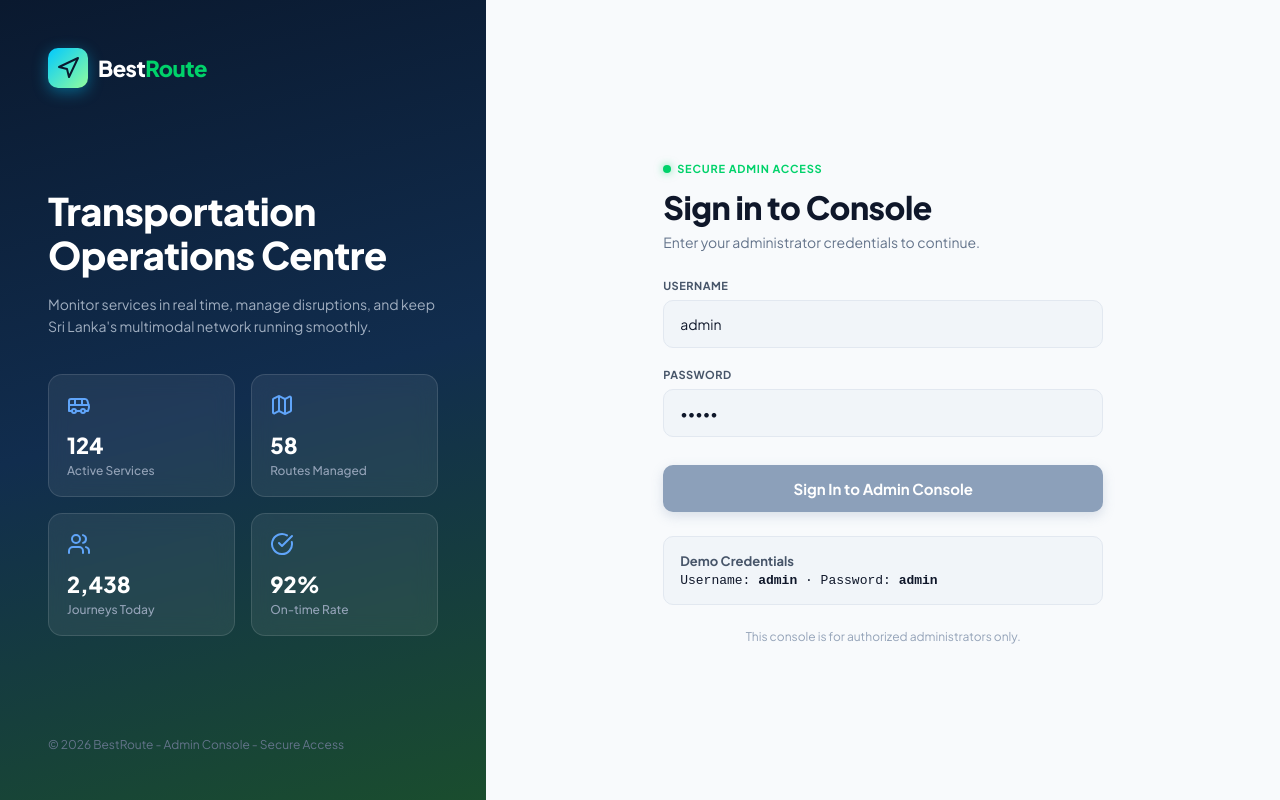
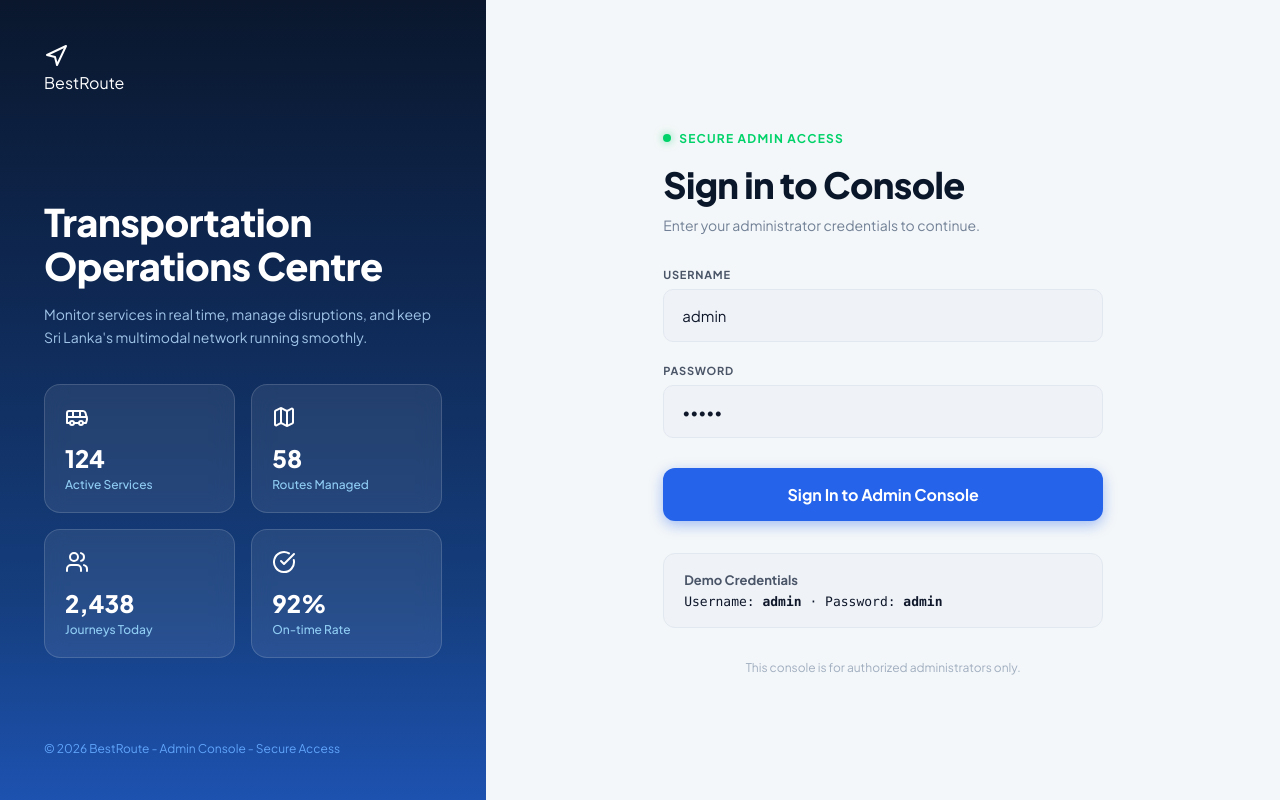
Before and after one commit to codesplash26-hackathon/codecrushers, a React (Vite) app in the folder admin-dashboard/: page / in a window 1280 px wide. Built offline with nearby package versions, Linux system fonts and the light colour scheme.

Commit message:
Update App.css

```diff
--- a/admin-dashboard/src/App.css
+++ b/admin-dashboard/src/App.css
@@ -20,9 +20,9 @@
 /* Left Hero Banner */
 .login-hero {
   flex: 0 0 38%;
-  background: linear-gradient(165deg, #0A192F 0%, #112D4E 50%, #1A4D2E 100%);
+  background: linear-gradient(180deg, #0A172D 0%, #0F2A57 40%, #153E7E 75%, #1D52B0 100%);
   color: #FFFFFF;
-  padding: 48px;
+  padding: 44px;
   display: flex;
   flex-direction: column;
   justify-content: space-between;
@@ -32,38 +32,7 @@
 .login-hero-header {
   display: flex;
   align-items: center;
-  gap: 12px;
-}
-
-.login-logo {
-  display: flex;
-  align-items: center;
-  gap: 10px;
-}
-
-.login-logo-icon {
-  width: 40px;
-  height: 40px;
-  background: linear-gradient(135deg, #00C9FF, #92FE9D);
-  border-radius: 10px;
-  display: flex;
-  align-items: center;
-  justify-content: center;
-  color: #0A192F;
-  font-weight: 800;
-  font-size: 20px;
-  box-shadow: 0 4px 15px rgba(0, 201, 255, 0.4);
-}
-
-.login-logo-text {
-  font-size: 22px;
-  font-weight: 800;
-  letter-spacing: -0.5px;
-  color: #FFFFFF;
-}
-
-.login-logo-text span {
-  color: #00D26A;
+  margin-bottom: 24px;
 }
 
 .login-hero-title {
@@ -72,11 +41,12 @@
   line-height: 1.15;
   margin-bottom: 16px;
   letter-spacing: -0.5px;
+  color: #FFFFFF;
 }
 
 .login-hero-subtitle {
   font-size: 14px;
-  color: #A0AEC0;
+  color: #A0C4E8;
   line-height: 1.6;
   margin-bottom: 36px;
   max-width: 420px;
@@ -90,27 +60,26 @@
 }
 
 .login-stat-card {
-  background: rgba(255, 255, 255, 0.07);
+  background: rgba(255, 255, 255, 0.08);
   backdrop-filter: blur(10px);
-  border: 1px solid rgba(255, 255, 255, 0.12);
-  border-radius: 14px;
-  padding: 18px;
+  border: 1px solid rgba(255, 255, 255, 0.15);
+  border-radius: 16px;
+  padding: 20px;
   transition: transform 0.2s ease;
 }
 
 .login-stat-card:hover {
   transform: translateY(-2px);
-  background: rgba(255, 255, 255, 0.1);
+  background: rgba(255, 255, 255, 0.12);
 }
 
 .login-stat-icon {
-  font-size: 18px;
+  font-size: 20px;
   margin-bottom: 10px;
-  color: #60A5FA;
 }
 
 .login-stat-value {
-  font-size: 22px;
+  font-size: 24px;
   font-weight: 800;
   color: #FFFFFF;
   margin-bottom: 4px;
@@ -118,13 +87,13 @@
 
 .login-stat-label {
   font-size: 12px;
-  color: #94A3B8;
+  color: #90CDF4;
   font-weight: 500;
 }
 
 .login-hero-footer {
   font-size: 12px;
-  color: #64748B;
+  color: #60A5FA;
 }
 
 /* Right Form Section */
@@ -134,7 +103,7 @@
   align-items: center;
   justify-content: center;
   padding: 40px;
-  background-color: #F8FAFC;
+  background-color: #F4F7F9;
 }
 
 .login-card {
@@ -145,13 +114,13 @@
 .login-badge {
   display: inline-flex;
   align-items: center;
-  gap: 6px;
-  font-size: 11px;
+  gap: 8px;
+  font-size: 12px;
   font-weight: 700;
   color: #00D26A;
-  letter-spacing: 0.8px;
+  letter-spacing: 1.2px;
   text-transform: uppercase;
-  margin-bottom: 12px;
+  margin-bottom: 16px;
 }
 
 .dot-green {
@@ -163,92 +132,94 @@
 }
 
 .login-title {
-  font-size: 32px;
+  font-size: 36px;
   font-weight: 800;
-  color: #0F172A;
-  margin-bottom: 6px;
-  letter-spacing: -0.5px;
+  color: #0A1629;
+  margin-bottom: 8px;
+  letter-spacing: -0.6px;
 }
 
 .login-subtext {
   font-size: 14px;
-  color: #64748B;
-  margin-bottom: 28px;
+  color: #718096;
+  margin-bottom: 32px;
+  line-height: 1.5;
 }
 
 .form-group {
-  margin-bottom: 20px;
+  margin-bottom: 22px;
 }
 
 .form-label {
   display: block;
   font-size: 11px;
   font-weight: 700;
-  color: #475569;
-  letter-spacing: 0.5px;
+  color: #4A5568;
+  letter-spacing: 0.8px;
   text-transform: uppercase;
   margin-bottom: 8px;
 }
 
 .form-input {
   width: 100%;
-  padding: 14px 16px;
-  background-color: #F1F5F9;
+  padding: 16px 18px;
+  background-color: #EFF3F8;
   border: 1px solid #E2E8F0;
   border-radius: 10px;
-  font-size: 14px;
+  font-size: 15px;
   color: #0F172A;
   transition: all 0.2s ease;
 }
 
 .form-input:focus {
   background-color: #FFFFFF;
-  border-color: #64748B;
-  box-shadow: 0 0 0 3px rgba(100, 116, 139, 0.15);
+  border-color: #94A3B8;
+  box-shadow: 0 0 0 3px rgba(148, 163, 184, 0.2);
 }
 
 .btn-login {
   width: 100%;
-  padding: 14px;
-  background-color: #8CA0BA;
+  padding: 16px;
+  background-color: #2563EB;
   color: #FFFFFF;
-  font-size: 15px;
+  font-size: 16px;
   font-weight: 700;
-  border-radius: 10px;
-  box-shadow: 0 4px 12px rgba(140, 160, 186, 0.3);
+  border-radius: 12px;
+  box-shadow: 0 4px 14px rgba(37, 99, 235, 0.4);
   margin-top: 8px;
-  margin-bottom: 24px;
+  margin-bottom: 32px;
 }
 
 .btn-login:hover {
-  background-color: #788DAA;
+  background-color: #1D4ED8;
   transform: translateY(-1px);
+  box-shadow: 0 6px 18px rgba(37, 99, 235, 0.5);
 }
 
 .demo-credentials-box {
-  background-color: #F1F5F9;
+  background-color: #EFF3F8;
   border: 1px solid #E2E8F0;
-  border-radius: 10px;
-  padding: 16px;
-  margin-bottom: 24px;
+  border-radius: 12px;
+  padding: 18px 20px;
+  margin-bottom: 32px;
 }
 
 .demo-title {
   font-size: 13px;
   font-weight: 700;
-  color: #475569;
-  margin-bottom: 4px;
+  color: #4A5568;
+  margin-bottom: 6px;
 }
 
 .demo-details {
   font-size: 13px;
-  font-family: monospace;
+  font-family: ui-monospace, SFMono-Regular, Menlo, Monaco, Consolas, monospace;
   color: #0F172A;
 }
 
 .login-disclaimer {
   font-size: 12px;
-  color: #94A3B8;
+  color: #A0AEC0;
   text-align: center;
 }
 
```
